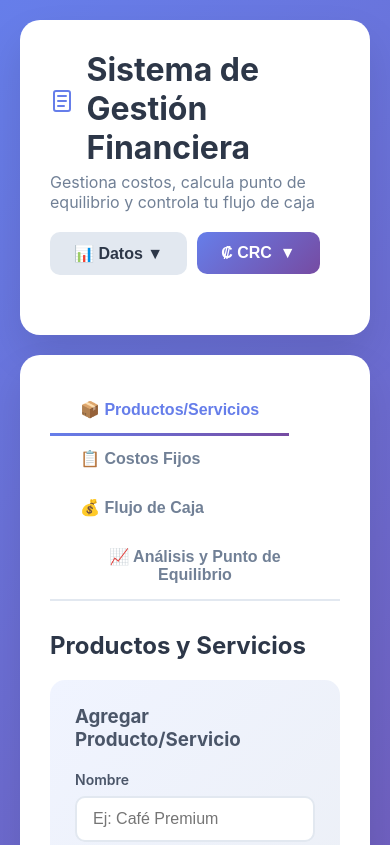
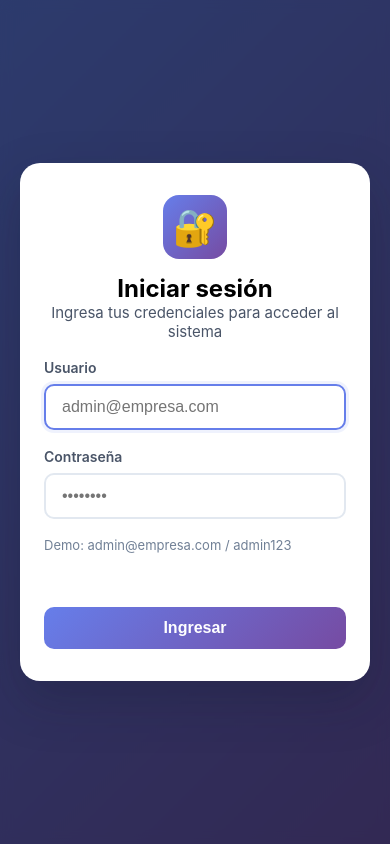
Before and after one commit to Cedecc2025/Sistema-de-Costos, a plain HTML site: page index.html in a window 390 px wide. Shown: the top 845 px of the page. Drawn offline with nearby package versions, Linux system fonts and the light colour scheme.

Commit message:
Add responsive login gateway

```diff
--- a/app.js
+++ b/app.js
@@ -15,16 +15,86 @@ const monedas = {
 
 // Charts globales
 let flujoChart, margenChart, equilibrioChart;
+let appInicializada = false;
 
 // Inicialización
 window.addEventListener('DOMContentLoaded', function() {
-    document.getElementById('trans-fecha').value = new Date().toISOString().split('T')[0];
-    document.getElementById('mes-seleccionado').value = new Date().toISOString().slice(0, 7);
+    configurarAutenticacion();
+});
+
+function inicializarAplicacion() {
+    if (appInicializada) return;
+
+    const fechaTransaccion = document.getElementById('trans-fecha');
+    const mesSeleccionado = document.getElementById('mes-seleccionado');
+
+    if (fechaTransaccion) {
+        fechaTransaccion.value = new Date().toISOString().split('T')[0];
+    }
+
+    if (mesSeleccionado) {
+        mesSeleccionado.value = new Date().toISOString().slice(0, 7);
+    }
 
     cargarDatos();
     inicializarGraficos();
     actualizarVistas();
-});
+
+    appInicializada = true;
+}
+
+function configurarAutenticacion() {
+    const loginContainer = document.getElementById('loginContainer');
+    const mainContainer = document.querySelector('.container');
+    const loginForm = document.getElementById('loginForm');
+    const loginError = document.getElementById('loginError');
+    const loginUsuario = document.getElementById('loginUsuario');
+
+    if (!loginContainer || !mainContainer || !loginForm) return;
+
+    const estaAutenticado = sessionStorage.getItem('usuarioAutenticado') === 'true';
+
+    if (estaAutenticado) {
+        loginContainer.classList.add('hidden');
+        mainContainer.classList.remove('hidden');
+        inicializarAplicacion();
+    } else {
+        loginContainer.classList.remove('hidden');
+        mainContainer.classList.add('hidden');
+        if (loginUsuario) {
+            setTimeout(() => loginUsuario.focus(), 50);
+        }
+    }
+
+    loginForm.addEventListener('submit', (event) => {
+        event.preventDefault();
+
+        const usuario = document.getElementById('loginUsuario').value.trim();
+        const contrasena = document.getElementById('loginPassword').value.trim();
+
+        if (!usuario || !contrasena) {
+            if (loginError) {
+                loginError.textContent = 'Por favor, completa tus credenciales.';
+            }
+            return;
+        }
+
+        if (usuario.toLowerCase() === 'admin@empresa.com' && contrasena === 'admin123') {
+            sessionStorage.setItem('usuarioAutenticado', 'true');
+            if (loginError) {
+                loginError.textContent = '';
+            }
+            loginForm.reset();
+            loginContainer.classList.add('hidden');
+            mainContainer.classList.remove('hidden');
+            inicializarAplicacion();
+        } else {
+            if (loginError) {
+                loginError.textContent = 'Credenciales incorrectas. Inténtalo nuevamente.';
+            }
+        }
+    });
+}
 
 // Funciones de UI
 function toggleDropdown(id) {
--- a/index.html
+++ b/index.html
@@ -8,9 +8,32 @@
     <link rel="stylesheet" href="styles.css">
 </head>
 <body>
+    <div id="loginContainer" class="login-wrapper hidden">
+        <form id="loginForm" class="login-card">
+            <div class="login-header">
+                <div class="login-icon">🔐</div>
+                <div>
+                    <h2>Iniciar sesión</h2>
+                    <p class="login-subtitle">Ingresa tus credenciales para acceder al sistema</p>
+                </div>
+            </div>
+            <div class="login-group">
+                <label for="loginUsuario">Usuario</label>
+                <input type="email" id="loginUsuario" placeholder="admin@empresa.com" autocomplete="username" required>
+            </div>
+            <div class="login-group">
+                <label for="loginPassword">Contraseña</label>
+                <input type="password" id="loginPassword" placeholder="••••••••" autocomplete="current-password" required>
+            </div>
+            <p class="login-hint">Demo: admin@empresa.com / admin123</p>
+            <p id="loginError" class="login-error" role="alert" aria-live="polite"></p>
+            <button type="submit" class="btn btn-login">Ingresar</button>
+        </form>
+    </div>
+
     <div id="loading">✓ Datos guardados</div>
 
-    <div class="container">
+    <div class="container hidden">
         <!-- Header Principal -->
         <div class="card">
             <div class="header">
--- a/styles.css
+++ b/styles.css
@@ -9,6 +9,103 @@ body {
     background: linear-gradient(135deg, #667eea 0%, #764ba2 100%);
     min-height: 100vh;
     padding: 20px;
+}
+
+.hidden {
+    display: none !important;
+}
+
+.login-wrapper {
+    position: fixed;
+    inset: 0;
+    display: flex;
+    align-items: center;
+    justify-content: center;
+    padding: 20px;
+    background: rgba(15, 23, 42, 0.65);
+    backdrop-filter: blur(6px);
+    z-index: 999;
+}
+
+.login-card {
+    width: min(100%, 420px);
+    background: #ffffff;
+    border-radius: 20px;
+    padding: 40px 30px;
+    box-shadow: 0 20px 50px rgba(15, 23, 42, 0.25);
+    display: flex;
+    flex-direction: column;
+    gap: 18px;
+}
+
+.login-header {
+    display: flex;
+    align-items: center;
+    gap: 15px;
+}
+
+.login-icon {
+    font-size: 32px;
+    background: linear-gradient(135deg, #667eea 0%, #764ba2 100%);
+    color: #fff;
+    width: 56px;
+    height: 56px;
+    border-radius: 16px;
+    display: grid;
+    place-items: center;
+}
+
+.login-subtitle {
+    color: #4a5568;
+    font-size: 15px;
+}
+
+.login-group label {
+    font-size: 14px;
+}
+
+.login-hint {
+    font-size: 13px;
+    color: #718096;
+}
+
+.login-error {
+    color: #e53e3e;
+    font-size: 14px;
+    min-height: 18px;
+}
+
+.btn-login {
+    width: 100%;
+    justify-content: center;
+    font-size: 18px;
+    padding: 14px;
+}
+
+.btn-login:focus {
+    outline: 3px solid rgba(102, 126, 234, 0.35);
+    outline-offset: 2px;
+}
+
+@media (max-width: 480px) {
+    body {
+        padding: 10px;
+    }
+
+    .login-card {
+        padding: 32px 24px;
+    }
+
+    .login-header {
+        flex-direction: column;
+        text-align: center;
+    }
+
+    .login-icon {
+        width: 64px;
+        height: 64px;
+        font-size: 36px;
+    }
 }
 
 .container {
```
